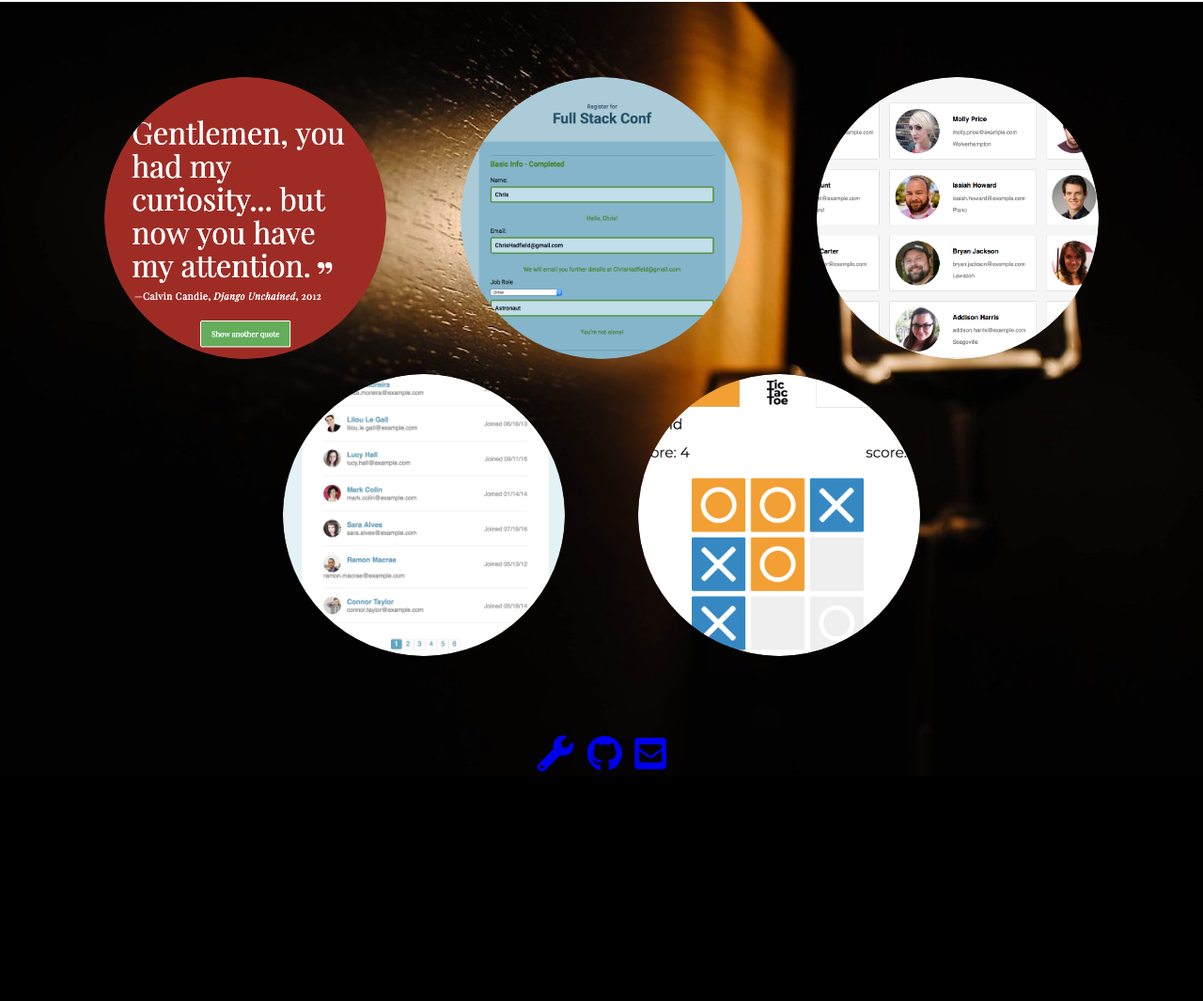
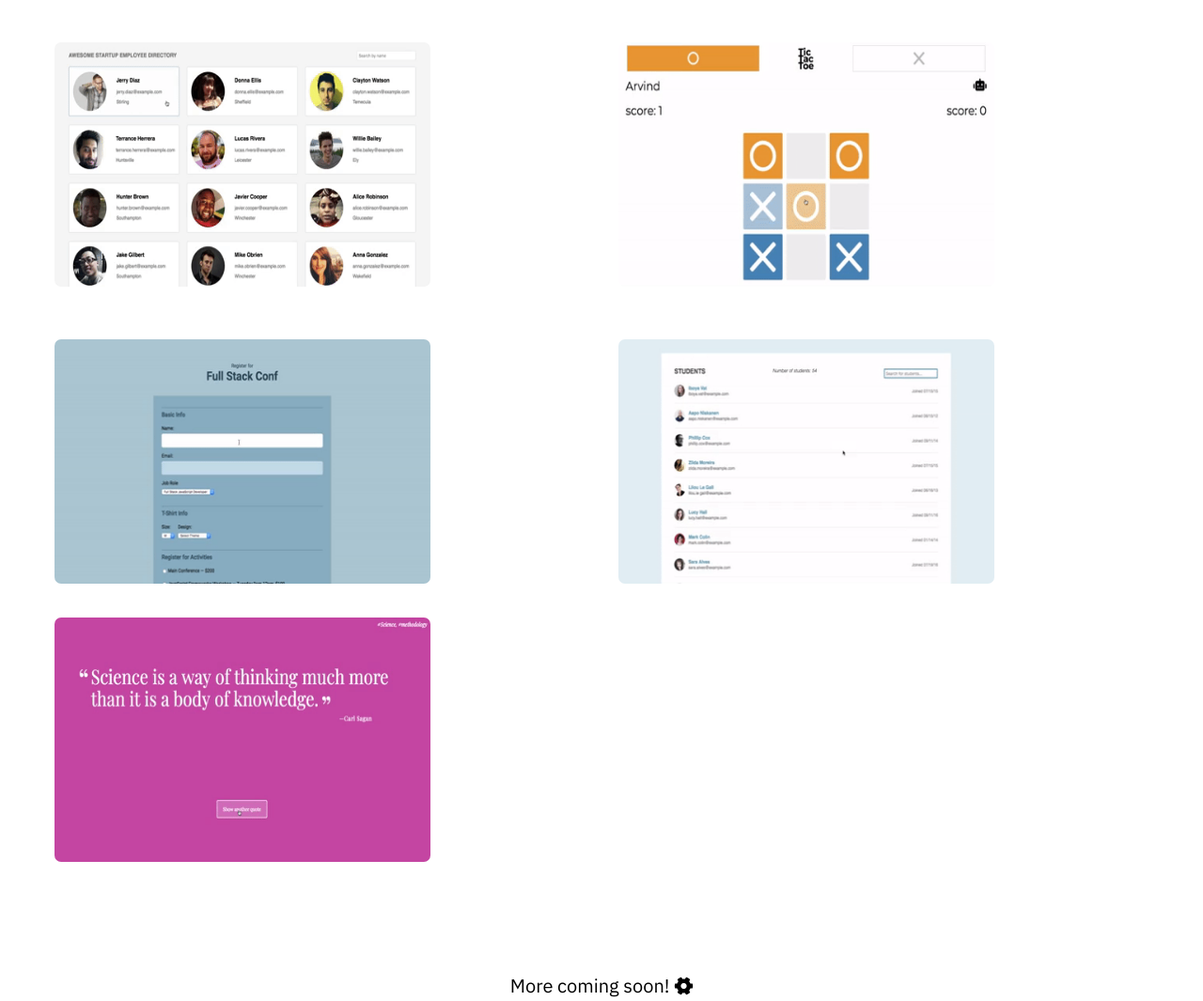
Before and after one commit to arvindAK/arvindAK.github.io, a plain HTML site: page index.html in a window 1280 px wide. Shown: the part 312-1377 px from the top of the page at 94% size. Before the commit the page ends 1138 px from the top, so only its background shows below. Drawn offline with Linux system fonts and the light colour scheme.

Commit message:
added responsive sizing features

```diff
--- a/index.html
+++ b/index.html
@@ -4,6 +4,7 @@
   <meta charset="UTF-8">
   <meta name="viewport" content="width=device-width, initial-scale=1.0">
   <meta http-equiv="X-UA-Compatible" content="ie=edge">
+  <link href="https://fonts.googleapis.com/css?family=IBM+Plex+Sans|Roboto" rel="stylesheet">
   <link rel="stylesheet" href="https://use.fontawesome.com/releases/v5.0.13/css/all.css" integrity="sha384-DNOHZ68U8hZfKXOrtjWvjxusGo9WQnrNx2sqG0tfsghAvtVlRW3tvkXWZh58N9jp" crossorigin="anonymous">
   <link rel="stylesheet" href="style.css">
   <title>Portfolio</title>
@@ -21,16 +22,14 @@
 </header>
   <div class="wrapper-parent">
     <div class="wrapper">
-      <div class="item1 bg" onclick="location.href='https://arvindak.github.io/THFS-Project1_QuotesDisplay/#'"></div>
-      <div class="item2 bg" onclick="location.href='https://arvindak.github.io/THFS-Project2_Pagination/#'"></div>
-      <div class="item3 bg" onclick="location.href='https://arvindak.github.io/THFS-Project3_InteractiveForm/#'"></div>
-      <div class="item4 bg" onclick="location.href='https://arvindak.github.io/THFS-Project4_Tic-Tac-Toe/#'"></div>
-      <div class="item5 bg" onclick="location.href='https://arvindak.github.io/THFS-Project5-API/#'"></div>
+    </div>
+    <div class="more-info">
+      <span>More coming soon! <i class="fas fa-cog"></i></span>
     </div>
     <div class="footer">
-      <a href="https://www.thingiverse.com/HonestAbe/designs"><i id="social-fb" class="fas fa-wrench fa-3x social"></i></a>
-      <a href="https://github.com/arvindAK"><i id="social-gp" class="fab fa-github fa-3x social"></i></a>
-      <a href="mailto:anurag.a.k153@gmail.com"><i id="social-em" class="fa fa-envelope-square fa-3x social"></i></a>
+      <a href="https://www.thingiverse.com/HonestAbe/designs"><i class="fas fa-wrench fa-3x social"></i></a>
+      <a href="https://github.com/arvindAK"><i class="fab fa-github fa-3x social"></i></a>
+      <a href="mailto:anurag.a.k153@gmail.com"><i class="fas fa-paper-plane fa-3x social"></i></a>
     </div>
   </div>
 
--- a/script.js
+++ b/script.js
@@ -1,50 +1,51 @@
 const projects = [
   {title: "Random Quote Generator",
-  description: "Randomly display a quote from an array and also change the background colour.",
+  description: "Displays a quote from an array of 10 quotes and changes the background colour every 30 seconds or on the users click.",
   link: "https://arvindak.github.io/THFS-Project1_QuotesDisplay/#",
-  img: "media/project1.png",
-  buttonTxt: "Project 1",
-  cssClass: "small"
+  projectNumber: 1
   },
+
   {title: "Pagination and dynamic filtering",
   description: "Dynamicly search and filtering a dataset of students.",
   link: "https://arvindak.github.io/THFS-Project2_Pagination/#",
-  img: "media/project2.png",
-  buttonTxt: "Project 2",
-  cssClass: "large"
+  projectNumber: 2
   },
-  {title: "Pagination and dynamic filtering",
+
+  {title: "Form validation",
   description: "Using client side validation that provides real timeout feedback to the user.",
   link: "https://arvindak.github.io/THFS-Project3_InteractiveForm/#",
-  img: "media/project3.png",
-  buttonTxt: "Project 3",
-  cssClass: "tall"
+  projectNumber: 3
   },
+
   {title: "Tic-Tac-Toe",
   description: "Play against a local player or your computer.",
   link: "https://arvindak.github.io/THFS-Project4_Tic-Tac-Toe/#",
-  img: "media/project4.png",
-  buttonTxt: "Project 4",
-  cssClass: "medium"
+  projectNumber: 4
   },
+
   {title: "API Awesome Employee Fetching",
   description: "Fetch 12 users from an API, diplay them in cards and use modals to inspect each card.",
   link: "https://arvindak.github.io/THFS-Project5_API/#",
-  img: "media/project5.png",
-  buttonTxt: "Project 5",
-  cssClass: "large"
+  projectNumber: 5
   }
 ];
 
+
 (function(){
   let projectHTML = [];
-  projects.forEach(project =>{
-    someHTML = `
-      <div class="item"><img class="project-img" src=${project.img}></div>`
-     projectHTML += someHTML;
-  });
-
-document.querySelectorAll('.bg').forEach(card =>
-  card.addEventListener('mouseover', e=>{
-    console.log(e.target)
-  }));
+  projects.reverse().forEach(project =>{
+    let someHtml = `
+      <div class="flip3D item${project.projectNumber}">
+        <div class="back">
+          <h2 class="project-title">${project.title}</h2>
+          <p class="sub-heading">Treehouse project ${project.projectNumber}</p>
+          <p>${project.description}</p>
+          <a href=${project.link} class="button">Visit Project ${project.projectNumber}</a>
+        </div>
+        <div class="front">
+        </div>
+      </div>`;
+    projectHTML += someHtml;
+  })
+  document.querySelector('.wrapper').insertAdjacentHTML('afterBegin', projectHTML);
+})()
--- a/style.css
+++ b/style.css
@@ -1,25 +1,27 @@
 
 body{
-  font-family: sans-serif;
-  background-color: #000;
+  font-family: 'IBM Plex Sans', sans-serif;
   margin: 0;
+  background-color: white;
 }
 
 header{
-  color: grey;
-  background-color: white;
+  color: black;
+
   padding: 1em;
 }
 
 .icon{
-  width: 300px;
+  margin-top: 2em;
+  width: 200px;
   border-radius: 50%;
   grid-row: 1/3;
   grid-column: 2;
 }
 
 .icon:hover{
-  transform: rotate(5deg);
+  transform: scale(1.5) rotate(5deg);
+  transition-duration: 0.5s;
 }
 
 .container{
@@ -33,8 +35,10 @@ header{
 }
 
 .name{
+  margin-top: 2em;
   justify-self: center;
   align-self: center;
+  font-family: 'Roboto', sans-serif;
 }
 
 .lead{
@@ -42,185 +46,174 @@ header{
   padding-bottom: 1em;
 }
 
-.wrapper-parent{
-  background: url("images/bg.jpg");
-  background-repeat: no-repeat;
-  background-position: center;
-  background-size: cover;
-}
-
-
 
 .wrapper{
   display: grid;
   grid-template-columns: repeat(3,1fr);
+  grid-template-rows: 300px;
   grid-gap: 1em;
-  padding: 5em;
+  padding: 3em;
 }
 
-.bg{
-  width: 300px;
-  height: 300px;
-  border-radius: 50%;
-  margin: auto;
-  text-align: center;
-  justify-content: center;
-  -webkit-transition: all 0.5s linear;
- -moz-transition: all 0.5s linear;
-  -ms-transition: all 0.5s linear;
-   -o-transition: all 0.5s linear;
-      transition: all 0.3s linear;
+.flip3D{
+   width:400px; height:260px; margin:10px; float:left;
+ }
+
+.flip3D > .front{
+	position:absolute;
+	transform: perspective( 400px ) rotateY( 0deg );
+	background: white;
+  width:400px;
+  height:260px;
+  border-radius: 7px;
+	backface-visibility: hidden;
+	transition: transform .5s linear 0s;
+}
+
+.flip3D > .back{
+	position:absolute;
+	transform: perspective( 400px ) rotateY( 180deg );
+	background: #80BFFF;
+  width:400px;
+  height:260px;
+  border-radius: 7px;
+	backface-visibility: hidden;
+	transition: transform .5s linear 0s;
+}
+
+.flip3D:hover > .front{
+	transform: perspective( 600px ) rotateY( -180deg );
+}
+
+.flip3D:hover > .back{
+	transform: perspective( 600px ) rotateY( 0deg );
+}
+
+.back{
+  padding: 1em;
 }
 
 
-.bg:hover{
-  cursor: pointer;
-  border-radius: 0;
-  width: 400px;
-  height: 300px;
+.item1 .front{
+  background-image: url("images/project1.gif");
+  background-position: center;
+  background-repeat: no-repeat;
+  background-size: 100% 100%;
 }
 
-
-.wrapper .item1 {
-  background: url("images/project1.png");
-  background-size: 100% 100%;
+.item2 .front{
+  background-image: url("images/project2.gif");
   background-position: center;
   background-repeat: no-repeat;
+  background-size: 100% 100%;
 }
 
-.item1:hover{
-  background: url("images/project1.gif");
+.item3 .front{
+  background-image: url("images/project3.gif");
   background-position: center;
-  background-size: 100% 85%;
   background-repeat: no-repeat;
+  background-size: 100% 100%;
 }
 
-.wrapper .item2{
-  background: url("images/project2.png");
-  background-size: 100% 100%;
+.item4 .front{
+  background-image: url("images/project4.gif");
   background-position: center;
   background-repeat: no-repeat;
-  grid-row: 2/3;
-  grid-column: 1/3;
-}
-
-.item2:hover{
-  background: url("images/project2.gif");
-  background-position: center;
-  background-repeat: no-repeat;
-  background-size: 100% 85%;
+  background-size: 100% 100%;
 
 }
 
-.wrapper .item3{
-  background: url("images/project3.png");
-  background-size: 100% 100%;
+.item5 .front{
+  background-image: url("images/project5.gif");
   background-position: center;
   background-repeat: no-repeat;
-  grid-row: 1/2;
-  grid-column: 2/3;
+  background-size: 100% 100%;
 }
 
-.item3:hover{
-  background: url("images/project3.gif");
-  background-position: center;
-  background-size: cover;
-  background-repeat: no-repeat;
-  background-size: 100% 85%;
-}
-
-.wrapper .item4{
-  background: url("images/project4.png");
-  background-size: 100% 100%;
-  background-position: center;
-  background-repeat: no-repeat;
-  grid-row: 2/3;
-  grid-column: 2/4;
-}
-
-.item4:hover{
-  background: url("images/project4.gif");
-  background-position: center;
-  background-size: 100% 85%;
-  background-repeat: no-repeat;
-}
-
-.wrapper .item5{
-  background: url("images/project5.png");
-  background-size: 100% 100%;
-  background-position: center;
-  background-repeat: no-repeat;
-  grid-row: 1/2;
-  grid-column: 3/4;
-}
-
-.item5:hover{
-  background: url("images/project5.gif");
-  background-position: center;
-  background-size: 100% 85%;
-  background-repeat: no-repeat;
-}
-
-@media (max-width: 800px) {
-  .wrapper .item5{
-    grid-row: 3/4;
-    grid-column: 1/2;
-  }
-  .wrapper .item4{
-    grid-row: 3/4;
-    grid-column: 2/3;
+@media (max-width: 1300px) {
+  .wrapper{
+    grid-template-columns: repeat(2,1fr);
   }
 }
 
-@media (max-width: 500px) {
-  .wrapper .item2{
-    grid-row: 2/3;
-    grid-column: 1/2;
+@media (max-width: 880px){
+  .wrapper{
+    grid-template-columns: 1fr;
+    grid-template-rows: 300px;
+    padding: .5em;
   }
+  .container{
 
-  .wrapper .item3{
-    grid-row: 3/4;
-    grid-column: 1/2;
-  }
-
-  .wrapper .item4{
-    grid-row: 4/5;
-    grid-column: 1/2;
-  }
-
-  .wrapper .item5{
-    grid-row: 5/6;
-    grid-column: 1/2;
+    grid-column: 1/3;
   }
 }
 
 .footer{
   text-align: center;
+  margin-top: 4em;
+
 }
 
-.social:hover {
-     -webkit-transform: scale(1.1);
-     -moz-transform: scale(1.1);
-     -o-transform: scale(1.1);
- }
  .social {
-     -webkit-transform: scale(0.8);
-     /* Browser Variations: */
-
-     -moz-transform: scale(0.8);
-     -o-transform: scale(0.8);
-     -webkit-transition-duration: 0.5s;
-     -moz-transition-duration: 0.5s;
-     -o-transition-duration: 0.5s;
+  transform: scale(0.8);
+  transition-duration: 0.5s;
+  border-radius: 7px;
+  color: #80BFFF;
+  margin-bottom: .5em;
  }
 
+ .social:hover {
+      transform: scale(1.1);
+  }
 
- #social-fb:hover {
+ .fa-wrench:hover {
      color: #3B5998;
  }
- #social-gp:hover {
+ .fa-github:hover {
      color: #d34836;
  }
- #social-em:hover {
+ .fa-paper-plane:hover {
      color: #f39c12;
  }
+
+ .button {
+   border-radius: 5%;
+   background-color: #f4511e;
+   color: #FFFFFF;
+   text-align: center;
+   font-size: 20px;
+   padding: 1em;
+   width: 200px;
+   transition: all 0.5s;
+   cursor: pointer;
+   display: inline-block;
+   text-decoration: none;
+   position: absolute;
+   bottom: 1em;
+ }
+
+ .button:hover{
+   background-color: firebrick;
+ }
+
+.more-info{
+  margin-top: 3em;
+  text-align: center;
+  font-size: 20px;
+}
+
+.fa-cog{
+  animation-name: spin;
+  animation-duration: 4000ms;
+  animation-iteration-count: infinite;
+  animation-timing-function: linear;
+}
+
+@keyframes spin {
+    from {
+        transform:rotate(0deg);
+    }
+    to {
+        transform:rotate(360deg);
+    }
+}
```
